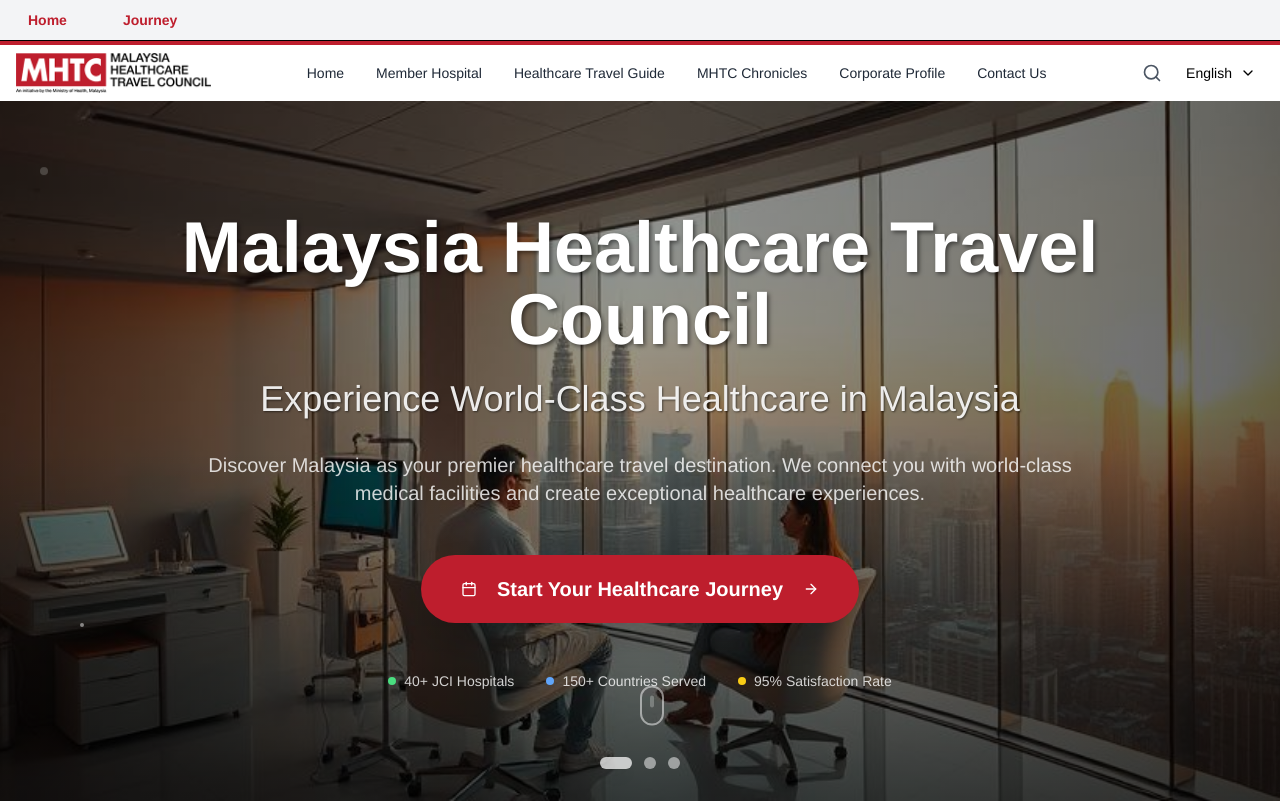
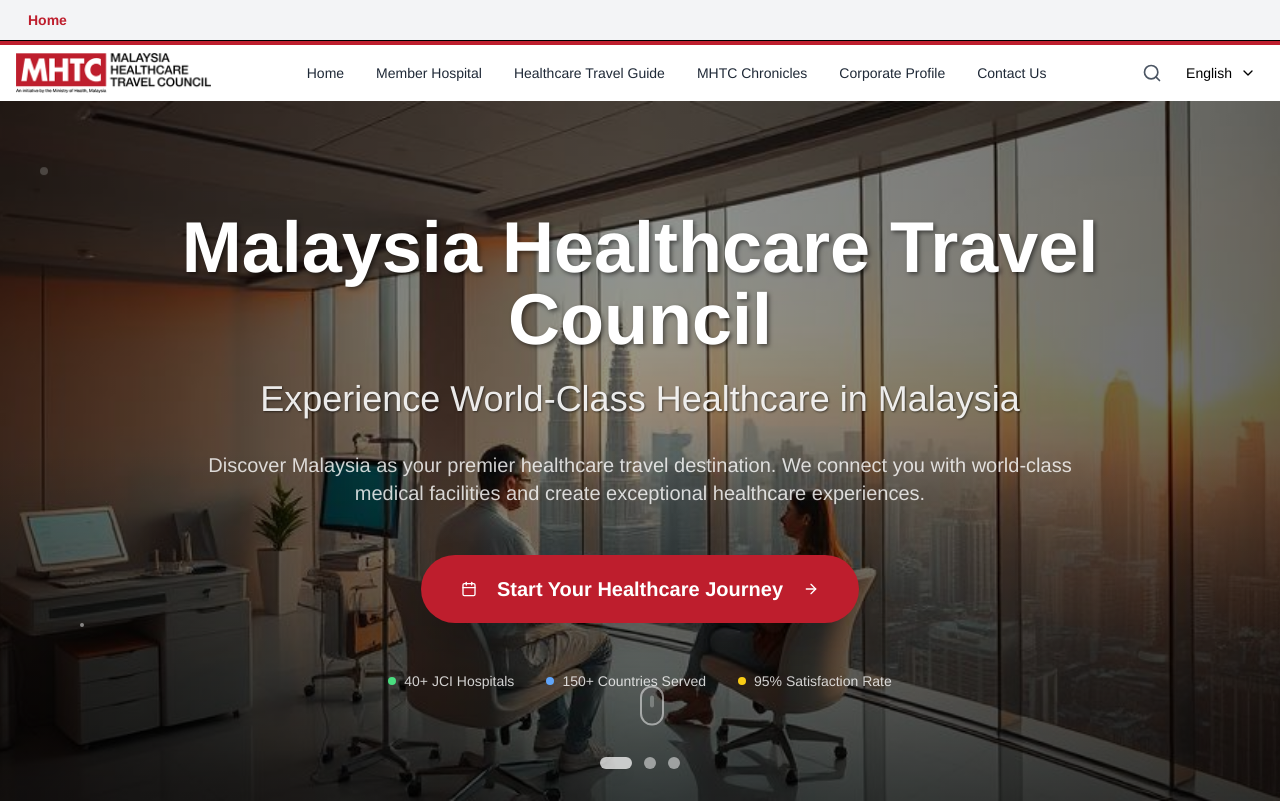
Before and after one commit to Borneo-Digital/malaysiahealthcare, a Next.js app in the folder mhtc-web/: page /en/home1 in a window 1280 px wide. Shown: the top 803 px of the page. Built offline with nearby package versions, Linux system fonts and the light colour scheme.

Commit message:
Remove Journey section from TopNavBar component to streamline navigation and focus on primary healthcare pages.

```diff
--- a/mhtc-web/components/TopNavBar.tsx
+++ b/mhtc-web/components/TopNavBar.tsx
@@ -10,14 +10,6 @@
       { label: "Home 1", href: "/home1" },
       { label: "Home 2", href: "/home2" },
       { label: "Home 3", href: "/home3" },
-    ],
-  },
-  {
-    label: "Journey",
-    items: [
-      { label: "Journey 1", href: "/journey1" },
-      { label: "Journey 2", href: "/journey2" },
-      { label: "Journey 3", href: "/journey3" },
     ],
   },
 ];
```
